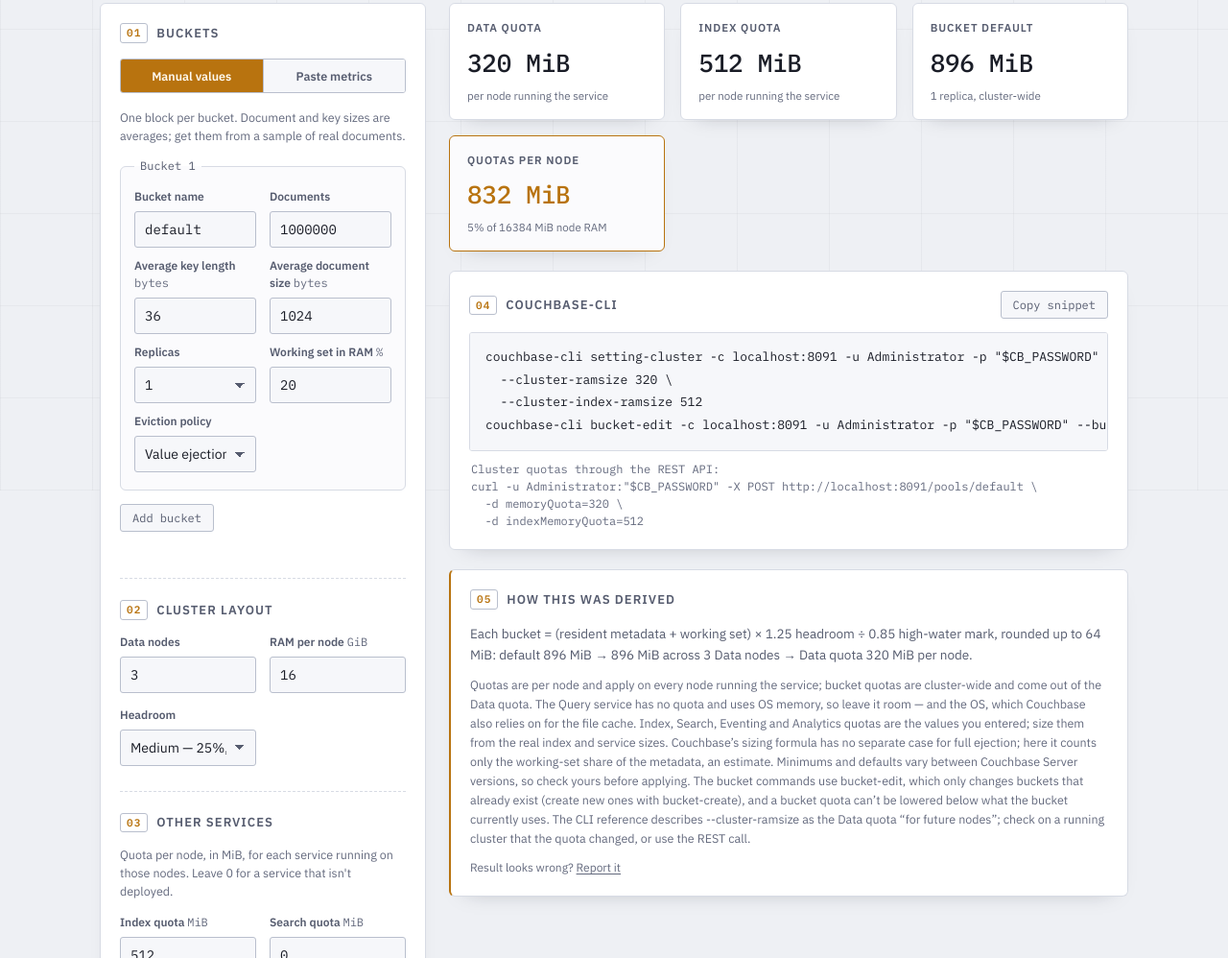
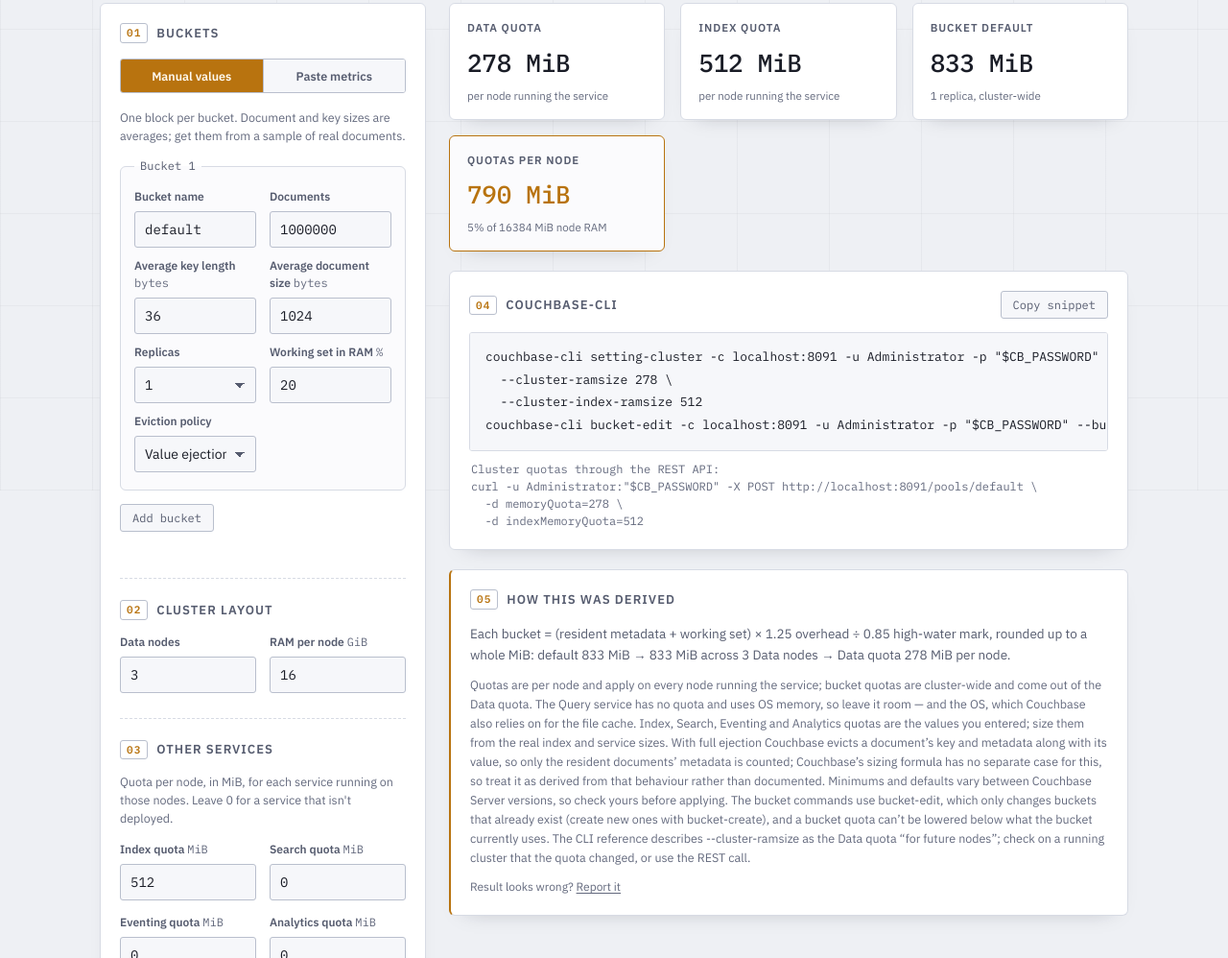
Before and after one commit to torrentalle/memorylimit-dev, a website: page public/couchbase/index.html in a window 1280 px wide. Shown: the part 289-1287 px from the top of the page at 96% size. Drawn offline with Linux system fonts and the light colour scheme.

Commit message:
fix: use Couchbase's sizing formula as documented
- Drop the headroom selector: the sizing guide gives a single 25%
  overhead, and the 20%/30% options had no basis in it.
- Round quotas up to a whole MiB instead of 64 MiB; Couchbase accepts any
  whole MiB above the minimum, and the coarser step added up to 63 MiB per
  bucket.
- Explain why full ejection counts only the resident documents' metadata
  (Couchbase evicts key and metadata with the value), and warn when a
  full-ejection bucket keeps under 20% in RAM: reads and existence checks
  on evicted keys go to disk.

```diff
--- a/public/couchbase/index.html
+++ b/public/couchbase/index.html
@@ -145,14 +145,6 @@
           <label class="field-label" for="node-ram-input">RAM per node <span class="field-unit">GiB</span></label>
           <input id="node-ram-input" class="field-input" type="number" min="1" step="any" inputmode="decimal" value="16" />
         </div>
-        <div class="field">
-          <label class="field-label" for="headroom-select">Headroom</label>
-          <select id="headroom-select" class="field-input">
-            <option value="low">Low — 20%</option>
-            <option value="medium" selected>Medium — 25%, Couchbase’s figure</option>
-            <option value="high">High — 30%</option>
-          </select>
-        </div>
       </div>
 
       <h2 class="panel__title panel__title--tight"><span class="panel__index">03</span> Other services</h2>
--- a/public/js/couchbase-page.js
+++ b/public/js/couchbase-page.js
@@ -43,7 +43,6 @@
   searchQuota: element('search-quota-input'),
   eventingQuota: element('eventing-quota-input'),
   analyticsQuota: element('analytics-quota-input'),
-  headroom: element('headroom-select'),
   disabledState: element('disabled-state'),
   outputPanels: element('output-panels'),
   statRow: element('stat-row'),
@@ -372,8 +371,7 @@
         search: readNumber(el.searchQuota) ?? 0,
         eventing: readNumber(el.eventingQuota) ?? 0,
         analytics: readNumber(el.analyticsQuota) ?? 0
-      },
-      headroom: el.headroom.value
+      }
     });
   } catch (error) {
     if (!(error instanceof RangeError)) throw error;
@@ -411,7 +409,6 @@
 for (const input of [el.dataNodes, el.nodeRam, el.indexQuota, el.searchQuota, el.eventingQuota, el.analyticsQuota]) {
   input.addEventListener('input', recalculate);
 }
-el.headroom.addEventListener('change', recalculate);
 
 el.copyButton.addEventListener('click', async () => {
   if (!currentSnippet) return;
--- a/public/js/formatters/couchbase.js
+++ b/public/js/formatters/couchbase.js
@@ -21,19 +21,21 @@
  *   metadata  = documents × (METADATA_BYTES + key length) × copies
  *   dataset   = documents × document size × copies
  *   resident  = dataset × working set %
- *   quota     = (metadata + resident) × (1 + headroom) / HIGH_WATER_MARK
+ *   quota     = (metadata + resident) × (1 + OVERHEAD) / HIGH_WATER_MARK, rounded up to a whole MiB
  * With full eviction metadata isn't pinned in RAM, so only the working-set
  * share of it counts.
  */
 import { roundUpToMultiple } from '../calculator.js';
 import { pluralize } from './shared.js';
 
-export const STEP_MIB = 64;
+// Couchbase takes quotas in whole MiB; any value above the minimum is valid, so round up no further.
+export const STEP_MIB = 1;
 export const METADATA_BYTES = 56;
 export const HIGH_WATER_MARK = 0.85;
 export const MAX_REPLICAS = 3;
 export const EVICTION_POLICIES = ['value', 'full'];
-export const HEADROOM = { low: 0.2, medium: 0.25, high: 0.3 };
+// The sizing guide's overhead_percentage: memory the bucket uses beyond the metadata and working set it counts.
+export const OVERHEAD = 0.25;
 
 /** Documented minimums, in MiB, for the cluster-wide service quotas and for a bucket. */
 export const MIN_QUOTA_MIB = { data: 256, index: 256, search: 256, eventing: 256, analytics: 1024 };
@@ -47,6 +49,9 @@
 export const RECOMMENDED_QUOTA_SHARE = 0.9;
 export const SMALL_NODE_QUOTA_SHARE = 0.8;
 export const SMALL_NODE_MIB = 5 * 1024;
+
+/** Below this working set, a full-ejection bucket sends most reads and existence checks to disk. Our threshold. */
+export const FULL_EJECTION_LOW_WORKING_SET_PCT = 20;
 
 /** Couchbase's guidance: a bucket quota of at least 10% of the dataset (Couchstore; 1% for Magma). */
 export const MIN_DATASET_SHARE = 0.1;
@@ -80,8 +85,9 @@
   'Quotas are per node and apply on every node running the service; bucket quotas are cluster-wide and come out of ' +
   'the Data quota. The Query service has no quota and uses OS memory, so leave it room — and the OS, which Couchbase ' +
   'also relies on for the file cache. Index, Search, Eventing and Analytics quotas are the values you entered; size ' +
-  'them from the real index and service sizes. Couchbase’s sizing formula has no separate case for full ejection; ' +
-  'here it counts only the working-set share of the metadata, an estimate. Minimums and defaults vary between Couchbase Server versions, so check ' +
+  'them from the real index and service sizes. With full ejection Couchbase evicts a document’s key and metadata ' +
+  'along with its value, so only the resident documents’ metadata is counted; Couchbase’s sizing formula has no ' +
+  'separate case for this, so treat it as derived from that behaviour rather than documented. Minimums and defaults vary between Couchbase Server versions, so check ' +
   'yours before applying. The bucket commands use bucket-edit, which only changes buckets that already exist (create ' +
   'new ones with bucket-create), and a bucket quota can’t be lowered below what the bucket currently uses. The CLI ' +
   'reference describes --cluster-ramsize as the Data quota “for future nodes”; check on a running cluster that the ' +
@@ -97,7 +103,7 @@
   if (!Number.isInteger(value) || value < 1) throw new RangeError(`${name} must be a positive integer (got ${value})`);
 }
 
-function sizeBucket(bucket, headroom) {
+function sizeBucket(bucket) {
   const { name, documents, keyBytes, documentBytes, replicas, workingSetPct, eviction } = bucket;
   if (typeof name !== 'string' || !name.trim()) throw new RangeError('bucket name must not be empty');
   assertNonNegativeNumber(`${name}: documents`, documents);
@@ -119,7 +125,7 @@
   const datasetMiB = (documents * documentBytes * copies) / MIB;
   const residentMetadataMiB = eviction === 'value' ? metadataMiB : metadataMiB * workingSet;
   const residentDataMiB = datasetMiB * workingSet;
-  const rawQuotaMiB = ((residentMetadataMiB + residentDataMiB) * (1 + headroom)) / HIGH_WATER_MARK;
+  const rawQuotaMiB = ((residentMetadataMiB + residentDataMiB) * (1 + OVERHEAD)) / HIGH_WATER_MARK;
 
   return {
     name: name.trim(),
@@ -129,6 +135,7 @@
     datasetMiB,
     residentMetadataMiB,
     residentDataMiB,
+    workingSetPct,
     rawQuotaMiB,
     quotaMiB: Math.max(MIN_BUCKET_MIB, roundUpToMultiple(rawQuotaMiB, STEP_MIB))
   };
@@ -140,20 +147,18 @@
  * @param {number} input.dataNodes - nodes running the Data service
  * @param {number} input.nodeRamMiB - RAM of one node
  * @param {object} [input.services] - per-node quota in MiB for index/search/eventing/analytics; 0 or absent = not running
- * @param {string} [input.headroom='medium'] - one of HEADROOM's keys
  * @throws {RangeError} on invalid input, rather than silently coercing it
  */
-export function calculateSizing({ buckets, dataNodes, nodeRamMiB, services = {}, headroom = 'medium' }) {
+export function calculateSizing({ buckets, dataNodes, nodeRamMiB, services = {} }) {
   if (!Array.isArray(buckets) || buckets.length === 0) throw new RangeError('at least one bucket is required');
   assertPositiveInteger('dataNodes', dataNodes);
   if (typeof nodeRamMiB !== 'number' || !Number.isFinite(nodeRamMiB) || nodeRamMiB <= 0) {
     throw new RangeError(`nodeRamMiB must be a positive number (got ${nodeRamMiB})`);
   }
-  if (!(headroom in HEADROOM)) throw new RangeError(`headroom must be one of ${Object.keys(HEADROOM).join(', ')} (got ${headroom})`);
   const names = buckets.map((bucket) => String(bucket.name).trim());
   if (new Set(names).size !== names.length) throw new RangeError('bucket names must be unique');
 
-  const sized = buckets.map((bucket) => sizeBucket(bucket, HEADROOM[headroom]));
+  const sized = buckets.map(sizeBucket);
   const bucketsTotalMiB = sized.reduce((sum, bucket) => sum + bucket.quotaMiB, 0);
 
   const quotas = { data: Math.max(MIN_QUOTA_MIB.data, roundUpToMultiple(bucketsTotalMiB / dataNodes, STEP_MIB)) };
@@ -211,13 +216,21 @@
           `recommends a quota of at least ${Math.round(MIN_DATASET_SHARE * 100)}% of the dataset for Couchstore (1% for Magma).`
       });
     }
+    if (bucket.eviction === 'full' && bucket.workingSetPct < FULL_EJECTION_LOW_WORKING_SET_PCT) {
+      warnings.push({
+        level: 'warning',
+        code: 'full-ejection-low-working-set',
+        message:
+          `Bucket "${bucket.name}" uses full ejection with ${bucket.workingSetPct}% in RAM: reads of other documents, and ` +
+          'existence checks on keys not in RAM, go to disk. Expect higher latency; the Magma storage engine reduces the cost.'
+      });
+    }
   }
 
   return {
     buckets: sized,
     dataNodes,
     nodeRamMiB,
-    headroom,
     bucketsTotalMiB,
     quotas,
     quotaTotalMiB,
@@ -244,10 +257,10 @@
 }
 
 function explain(sizing) {
-  const { buckets, dataNodes, headroom, bucketsTotalMiB, quotas } = sizing;
+  const { buckets, dataNodes, bucketsTotalMiB, quotas } = sizing;
   return (
-    `Each bucket = (resident metadata + working set) × ${1 + HEADROOM[headroom]} headroom ÷ ${HIGH_WATER_MARK} high-water mark, ` +
-    `rounded up to ${STEP_MIB} MiB: ${buckets.map((b) => `${b.name} ${b.quotaMiB} MiB`).join(', ')} ` +
+    `Each bucket = (resident metadata + working set) × ${1 + OVERHEAD} overhead ÷ ${HIGH_WATER_MARK} high-water mark, ` +
+    `rounded up to a whole MiB: ${buckets.map((b) => `${b.name} ${b.quotaMiB} MiB`).join(', ')} ` +
     `→ ${bucketsTotalMiB} MiB across ${pluralize(dataNodes, 'Data node')} → Data quota ${quotas.data} MiB per node.`
   );
 }
```
Also changed, not shown: docs/adr/0012-couchbase-sizing-from-buckets-and-service-quotas.md (+8 -4 lines), e2e/smoke.spec.js (+5 -4 lines), tests/formatters/couchbase.test.js (+37 -18 lines), README.md.
